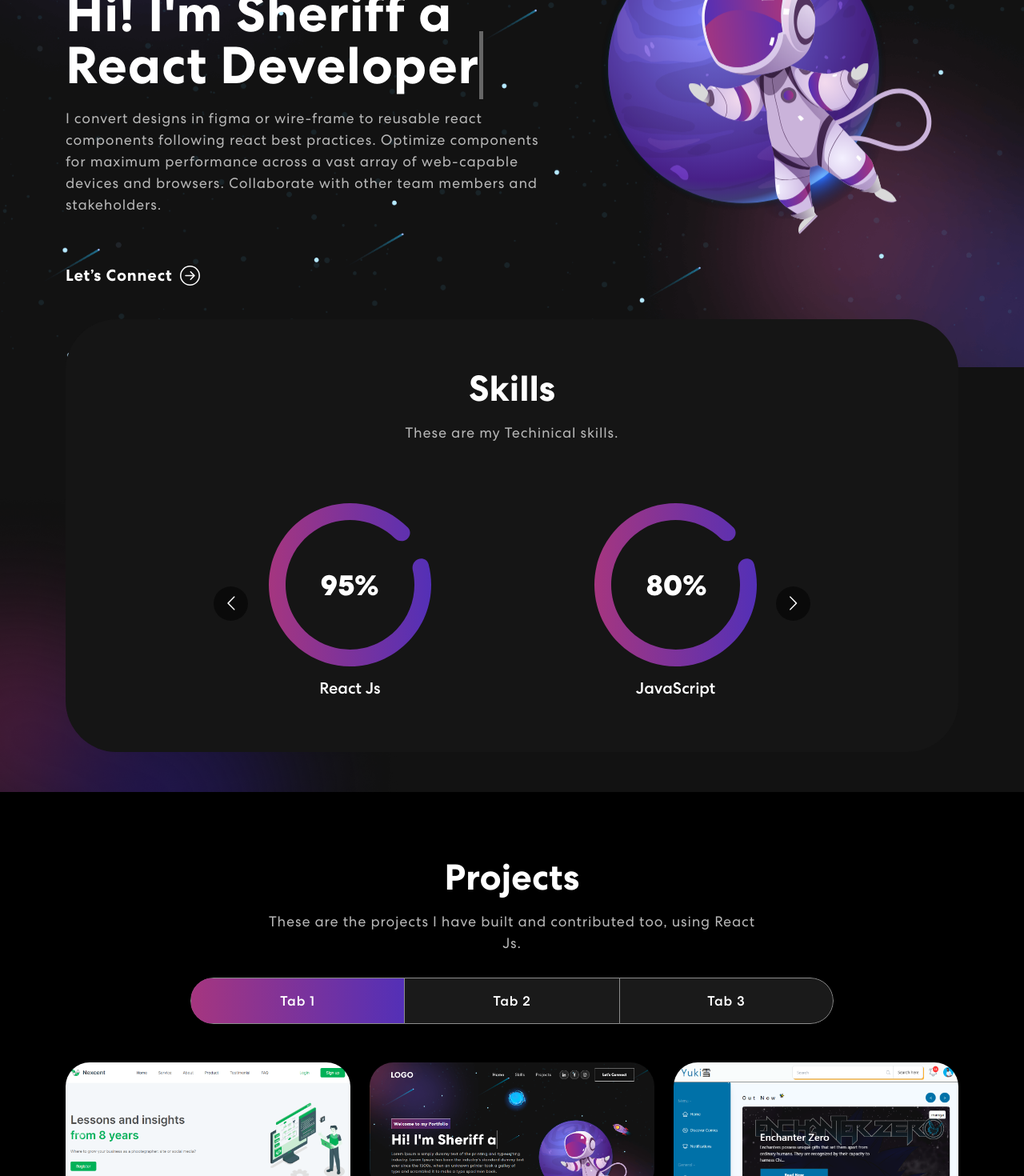
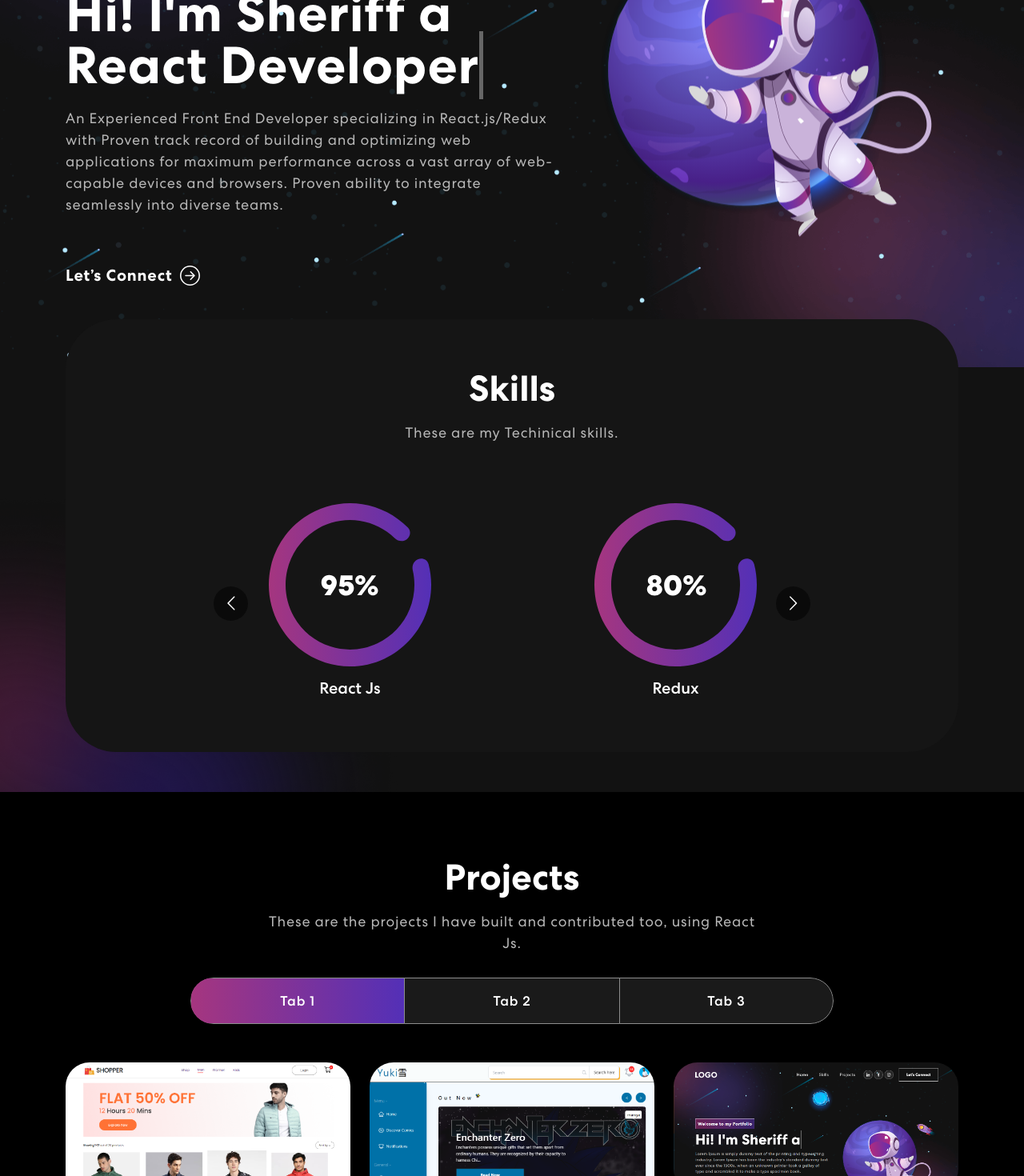
Before and after one commit to sheriff-demilade/portfolio, a React (Create React App) app: page / in a window 1280 px wide. Shown: the part 340-1810 px from the top of the page at 80% size. Built offline with nearby package versions, Linux system fonts and the light colour scheme; no server answers.

Commit message:
added a new project

```diff
--- a/src/components/Banner.js
+++ b/src/components/Banner.js
@@ -79,11 +79,11 @@ export const Banner = () => {
                     </span>
                   </h1>
                   <p>
-                    I convert designs in figma or wire-frame to reusable react
-                    components following react best practices. Optimize
-                    components for maximum performance across a vast array of
-                    web-capable devices and browsers. Collaborate with other
-                    team members and stakeholders.
+                    An Experienced Front End Developer specializing in
+                    React.js/Redux with Proven track record of building and
+                    optimizing web applications for maximum performance across a
+                    vast array of web-capable devices and browsers. Proven
+                    ability to integrate seamlessly into diverse teams.
                   </p>
                   <button onClick={() => console.log("connect")}>
                     Let’s Connect <ArrowRightCircle size={25} />
--- a/src/components/Projects.js
+++ b/src/components/Projects.js
@@ -6,17 +6,25 @@ import TrackVisibility from "react-on-screen";
 import nexcent from "../assets/img/nexcent.png";
 import portfolio from "../assets/img/portfolio.png";
 import manga from "../assets/img/manga.png";
+import shopper from "../assets/img/shopper.png";
 import realEstate from "../assets/img/real-estate.png";
 import expenseTracker from "../assets/img/expense-tracker.png";
 import todoList from "../assets/img/todo-list.png";
 
 export const Projects = () => {
   const projects = [
+
     {
-      title: "Nexcent",
-      description: "Business Landing page",
-      imgUrl: nexcent,
-      link: "https://nexcent-eta.vercel.app/",
+      title: "Shopper",
+      description: "An E-Commerce website",
+      imgUrl: shopper,
+      link: "https://ecommerce-psi-lac.vercel.app/mens",
+    },
+    {
+      title: "Manga website",
+      description: "An Open-source project courtesy of Daniel Asakpa",
+      imgUrl: manga,
+      link: "https://manga-website-ashen.vercel.app/",
     },
     {
       title: "My Portfolio",
@@ -25,10 +33,10 @@ export const Projects = () => {
       link: "https://portfolio-sheriffs-projects.vercel.app/",
     },
     {
-      title: "Manga website",
-      description: "An Open-source project courtesy of Daniel Asakpa",
-      imgUrl: manga,
-      link: "https://manga-website-ashen.vercel.app/",
+      title: "Nexcent",
+      description: "Business Landing page",
+      imgUrl: nexcent,
+      link: "https://nexcent-eta.vercel.app/",
     },
     {
       title: "Real Estate",
--- a/src/components/Skills.js
+++ b/src/components/Skills.js
@@ -47,15 +47,15 @@ export const Skills = () => {
                 </div>
                 <div className="item">
                   <img src={meter2} alt="Image" />
-                  <h5>JavaScript</h5>
+                  <h5>Redux</h5>
                 </div>
                 <div className="item">
                   <img src={meter3} alt="Image" />
-                  <h5>CSS 3</h5>
+                  <h5>TypeScript</h5>
                 </div>
                 <div className="item">
                   <img src={meter1} alt="Image" />
-                  <h5>HTML 5</h5>
+                  <h5>Tailwind CSS</h5>
                 </div>
               </Carousel>
             </div>
```
Also changed, not shown: src/assets/img/shopper.png (added).
